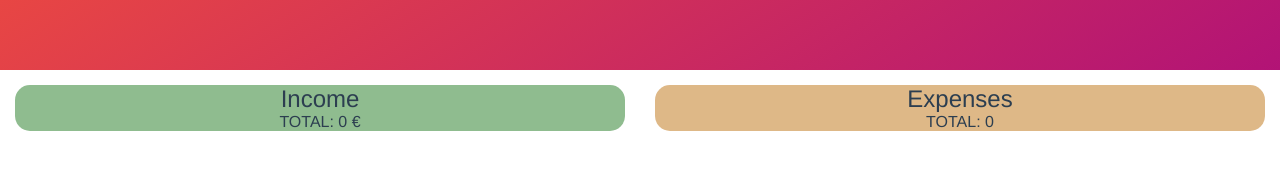
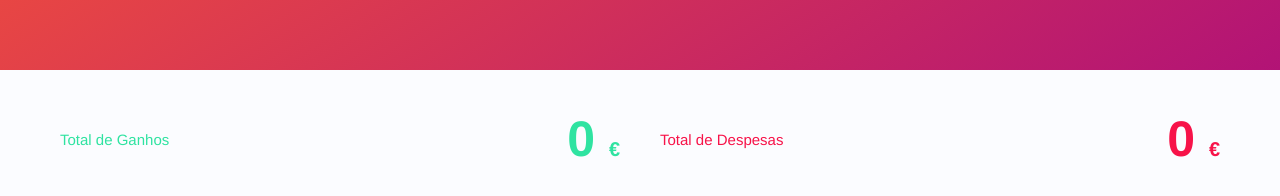
Before and after one commit to matildehomem/budget-vue, a Vue app: page / in a window 1280 px wide. Shown: the part 386-582 px from the top of the page. Built offline with nearby package versions, Linux system fonts and the light colour scheme.

Commit message:
ui changes

```diff
--- a/src/App.vue
+++ b/src/App.vue
@@ -34,48 +34,54 @@
     <section>
       <div class="wrapper board-wrapper">
         <div class="income">
-          <h2>Income</h2>
           <div class="total">
+            <h2>Total de Ganhos</h2>
             <p>
-              TOTAL:
-              <span>{{totalIncome}} €</span>
+              {{totalIncome}}
+              <span>€</span>
             </p>
           </div>
+
           <div class="list">
             <ul>
               <li v-for="(income, index) in incomes" :key="income.id">
-                {{income.name}} -
-                <strong>{{income.value}} €</strong>
-                <button @click="removeItem(index,'incomes')">delete</button>
+                <p>{{income.name}}</p>
+
+                <div>
+                  <strong>{{income.value}}€</strong>
+                  <button @click="removeItem(index,'incomes')" class="remove"></button>
+                </div>
               </li>
             </ul>
             <button v-if="incomes.length >= 2" @click="removeList('incomes')">Delete All</button>
           </div>
         </div>
         <div class="expenses">
-          <h2>Expenses</h2>
           <div class="total">
+            <h2>Total de Despesas</h2>
             <p>
-              TOTAL:
-              <span>{{totalExpenses}}</span>
+              {{totalExpenses}}
+              <span>€</span>
             </p>
           </div>
           <div class="list">
             <ul>
               <li v-for="(expense, index) in expenses" v-bind:key="expense.id">
-                {{expense.name}} -
-                <strong>{{expense.value}} €</strong>
-                <button @click="removeItem(index, 'expenses')">delete</button>
+                <p>{{expense.name}}</p>
+                <div>
+                  <strong>{{expense.value}}€</strong>
+                  <button @click="removeItem(index, 'expenses')" class="remove"></button>
+                </div>
               </li>
             </ul>
             <button v-if="expenses.length >= 2" @click="removeList('expenses')">Delete All</button>
           </div>
         </div>
+      </div>
         <button
           v-if="incomes.length >=2 || expenses.length >= 2"
           @click="removeAll(['incomes', 'expenses'])"
         >Delete both lists</button>
-      </div>
     </section>
   </main>
 </template>
@@ -157,7 +163,6 @@ export default {
   },
 
   methods: {
-
     saveData() {
       const incomesParsed = JSON.stringify(this.incomes);
       localStorage.setItem("incomes", incomesParsed);
--- a/src/assets/css/app.css
+++ b/src/assets/css/app.css
@@ -18,7 +18,6 @@ input::-moz-focus-inner {
 }
 .wrapper {
   width: 100%;
-  max-width: 1440px;
   margin: 0 auto;
 }
 header {
@@ -51,21 +50,39 @@ header {
 
 .board-wrapper {
   display: flex;
+  background-color: #fbfcff;
+  padding: 40px;
 }
 .income,
 .expenses {
   width: 50%;
+  padding: 0 20px;
+}
+.total {
+  text-align: left;
+  display: flex;
+  justify-content: space-between;
+  align-items: center;
 }
 
-.income {
-  background-color: darkseagreen;
-  border-radius: 15px;
-  margin: 15px;
+.total p {
+  text-align: right;
+  font-size: 50px;
+  font-weight: 600;
 }
-.expenses {
-  background-color: burlywood;
-  border-radius: 15px;
-  margin: 15px;
+.total span {
+  font-size: 20px;
+}
+
+.total h2 {
+  font-size: 15px;
+}
+
+.income .total {
+  color: #2fe3a1;
+}
+.expenses .total {
+  color: #f71349;
 }
 h1,
 h2 {
@@ -78,21 +95,33 @@ ul {
 }
 
 li {
-  display: block;
-  margin: 20px 50px;
-  background-color: aliceblue;
-  padding: 20px;
-  border-radius: 15px;
-  position: relative;
-  text-align: left;
+  display: flex;
+  font-size: 15px;
+  justify-content: space-between;
+  align-items: center;
+  margin: 10px 0;
+  border-top: solid 1px #edeff5;
+  padding: 16px 8px;
 }
 
-li span {
-  position: absolute;
-  right: 10px;
+li:last-child {
+  border-bottom: solid 1px #edeff5;
 }
-a {
-  color: #42b983;
+
+li strong {
+  font-size: 20px;
+}
+
+.remove{
+  background-image: url(/img/remove.svg);
+  width: 20px;
+  height: 20px;
+  background-repeat: no-repeat, repeat;
+  background-size: cover;
+  background-color: transparent;
+  border: none;
+  float: right;
+  margin-left: 15px;
 }
 
 .pigImage {
@@ -130,7 +159,6 @@ fieldset:first-of-type {
   padding-right: 40px;
 }
 input {
-  display: inline-block;
   border: none;
   margin: 0;
   padding: 10px;
```
Also changed, not shown: public/img/remove.svg (added).
